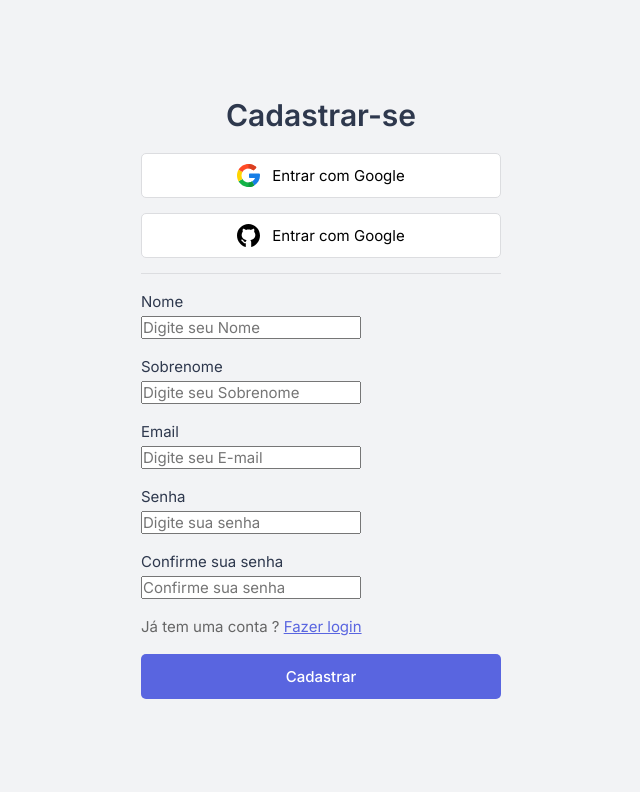
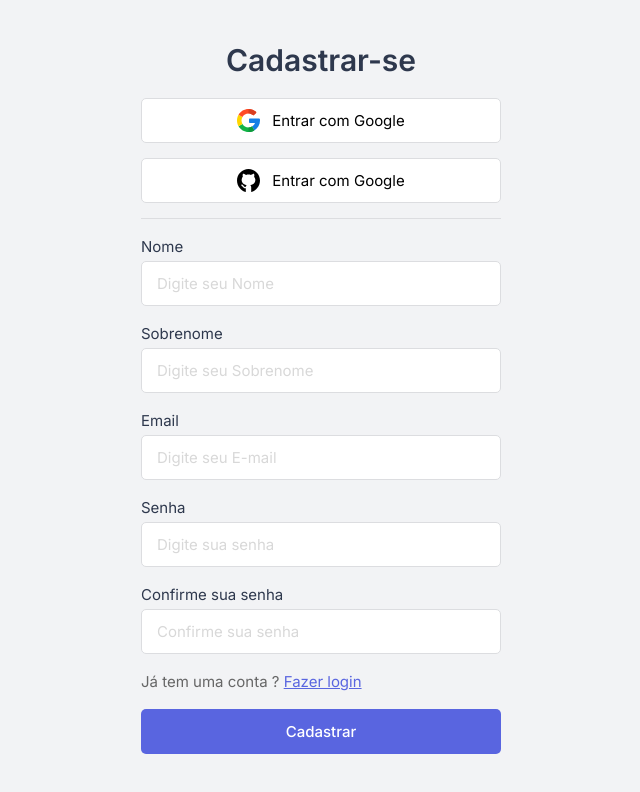
Before and after one commit to miguelsndc/Move.it, a Next.js app: page /signup in a window 1280 px wide. Shown: the top 792 px of the page, without its empty margins (319-959 px from the left). Built offline with nearby package versions, Linux system fonts and the light colour scheme; no server answers.

Commit message:
put input field styles in formgroup

```diff
--- a/src/styles/components/FormGroup.module.scss
+++ b/src/styles/components/FormGroup.module.scss
@@ -51,4 +51,27 @@
     color: var(--blue);
     text-decoration: underline;
   }
+
+  input {
+    width: 100%;
+    height: 45px;
+    padding: 20px 15px;
+
+    border: 1px solid var(--gray-line);
+
+    outline: 0;
+    border-radius: 5px;
+
+    font: inherit;
+
+    transition: all 0.2s;
+
+    &:focus {
+      border-color: var(--blue-dark);
+    }
+
+    &::placeholder {
+      color: #d8d8d8;
+    }
+  }
 }
```
